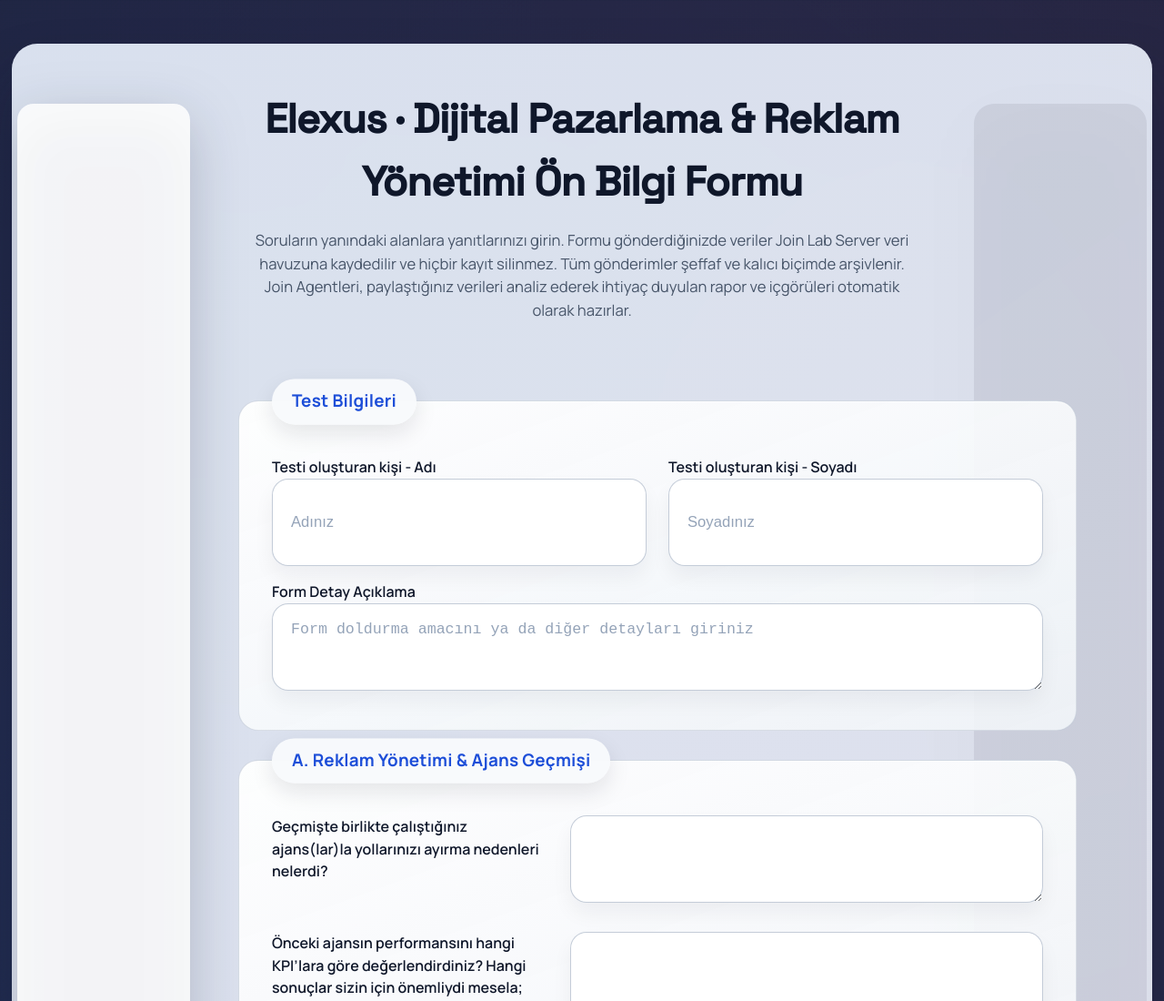
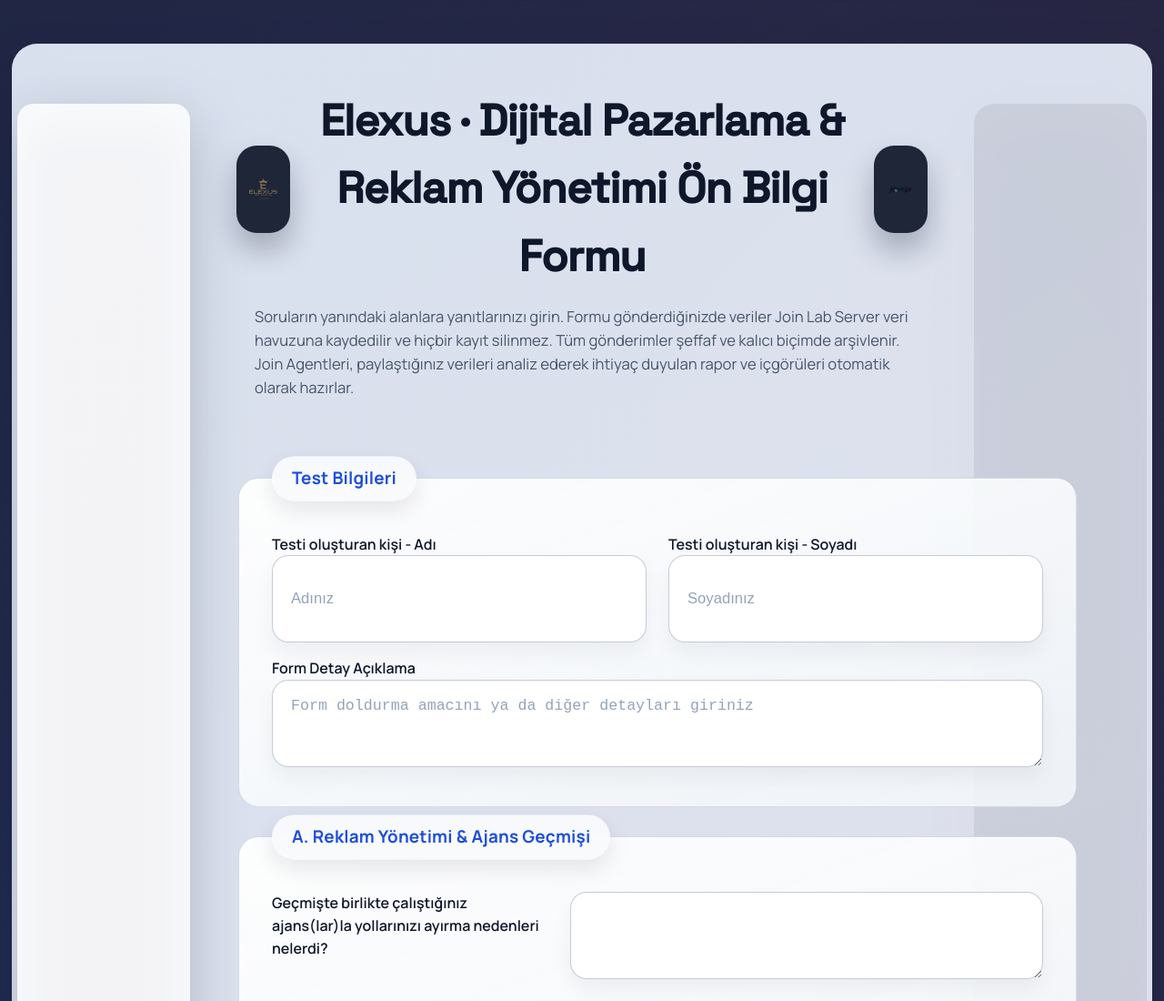
Before and after one commit to sezaidemirer/Elexus-Form, a website: page public/index.html in a window 1280 px wide. Shown: the top 1100 px of the page at 91% size. Drawn offline with Linux system fonts and the light colour scheme.

Commit message:
style: add headline logo badges

```diff
--- a/public/index.html
+++ b/public/index.html
@@ -109,18 +109,45 @@
       header {
         position: relative;
         z-index: 1;
-        display: grid;
+        display: flex;
+        flex-direction: column;
         gap: 16px;
-        text-align: center;
+        align-items: center;
         margin-bottom: clamp(28px, 4vw, 48px);
+      }
+
+      .headline {
+        display: flex;
+        align-items: center;
+        gap: clamp(18px, 3vw, 32px);
+      }
+
+      .headline .logo-badge {
+        width: clamp(72px, 8vw, 96px);
+        height: clamp(72px, 8vw, 96px);
+        border-radius: 22px;
+        background: rgba(15, 23, 42, 0.92);
+        display: flex;
+        align-items: center;
+        justify-content: center;
+        box-shadow: 0 18px 32px rgba(15, 23, 42, 0.28);
+        overflow: hidden;
+        padding: clamp(10px, 1.6vw, 14px);
+      }
+
+      .headline .logo-badge img {
+        width: 100%;
+        height: 100%;
+        object-fit: contain;
       }
 
       h1 {
         font-family: 'Space Grotesk', 'Manrope', sans-serif;
-        font-size: clamp(1.8rem, 4vw, 2.8rem);
+        font-size: clamp(2rem, 4.5vw, 3rem);
         color: #0f172a;
         letter-spacing: -0.02em;
         margin: 0;
+        text-align: center;
       }
 
       p.description {
@@ -469,6 +496,17 @@
       }
 
       @media (max-width: 920px) {
+        .headline {
+          flex-direction: column;
+        }
+
+        .headline .logo-badge {
+          width: clamp(68px, 18vw, 82px);
+          height: clamp(68px, 18vw, 82px);
+        }
+      }
+
+      @media (max-width: 920px) {
         .question-row {
           grid-template-columns: 1fr;
         }
@@ -526,8 +564,16 @@
           <img src="logo.svg" alt="Join X Elexus iş birliği logosu" />
         </aside>
         <div class="form-wrapper">
-          <header>
-        <h1>Elexus · Dijital Pazarlama & Reklam Yönetimi Ön Bilgi Formu</h1>
+      <header>
+        <div class="headline">
+          <div class="logo-badge">
+            <img src="logo.svg" alt="Elexus Logosu" />
+          </div>
+          <h1>Elexus · Dijital Pazarlama & Reklam Yönetimi Ön Bilgi Formu</h1>
+          <div class="logo-badge">
+            <img src="White.png" alt="Join Lab Logosu" />
+          </div>
+        </div>
         <p class="description">
           Soruların yanındaki alanlara yanıtlarınızı girin. Formu gönderdiğinizde veriler Join Lab Server veri havuzuna
           kaydedilir ve hiçbir kayıt silinmez. Tüm gönderimler şeffaf ve kalıcı biçimde arşivlenir. Join Agentleri,
```
